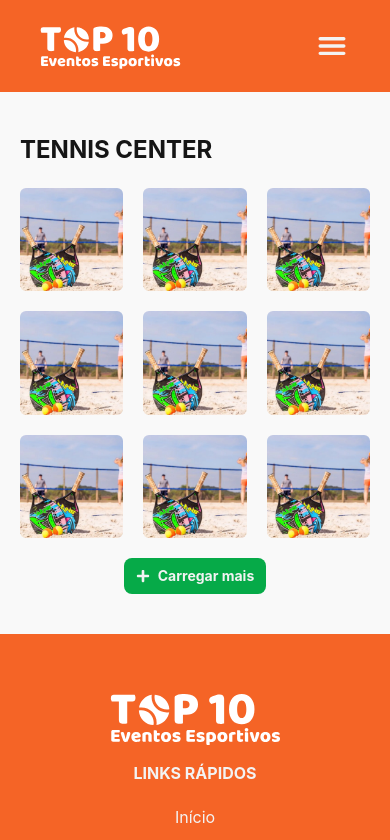
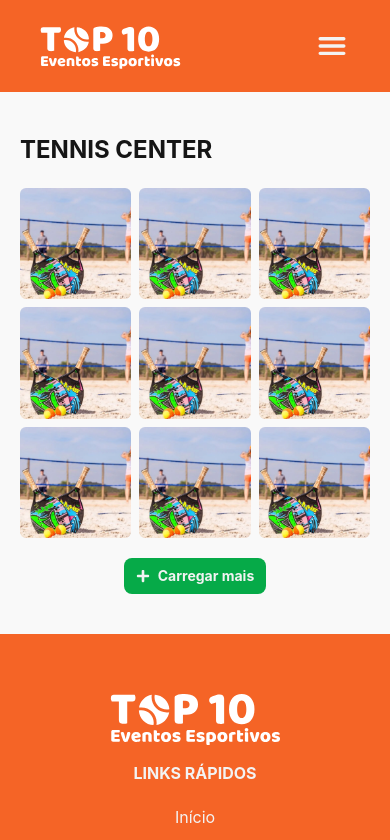
Before and after one commit to mjuliamiosso/top-10-eventos-esportivos, a Next.js app in the folder frontend/: page /tennisCenter in a window 390 px wide. Shown: the top 840 px of the page. Built offline with nearby package versions, Linux system fonts and the light colour scheme.

Commit message:
update: tennis center gap

```diff
--- a/frontend/src/app/tennisCenter/page.tsx
+++ b/frontend/src/app/tennisCenter/page.tsx
@@ -8,7 +8,7 @@
     <section className="bg-[var(--background-color)]">
       <div className="container sectionSpacing">
         <h2 className="sectionHeading">Tennis Center</h2>
-        <div className="grid grid-cols-3 gap-5">
+        <div className="grid grid-cols-3 gap-2 lg:gap-5">
           <div className="aspect-[1/1] relative w-full">
             <Image
               src="/beach-tennis.webp"
```
